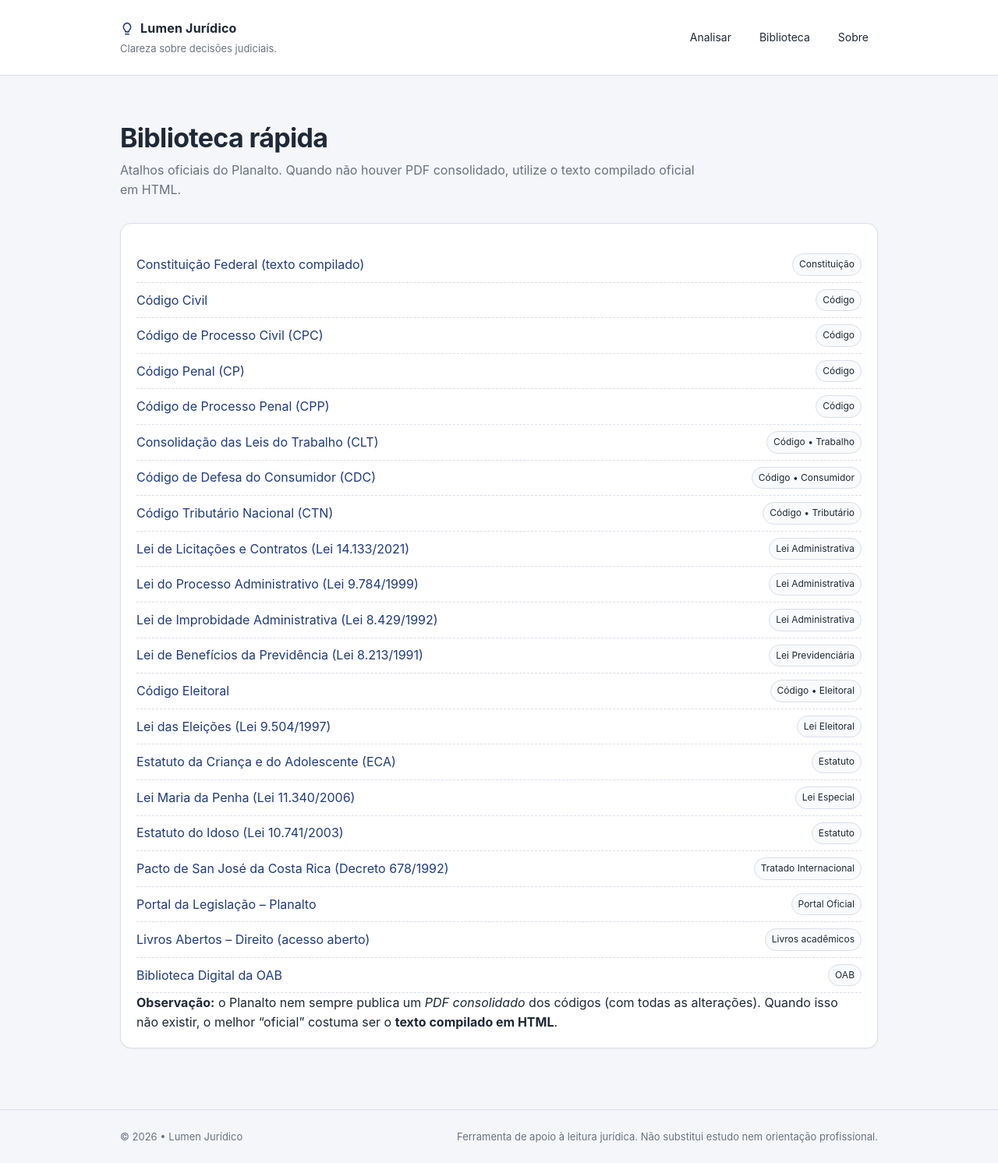
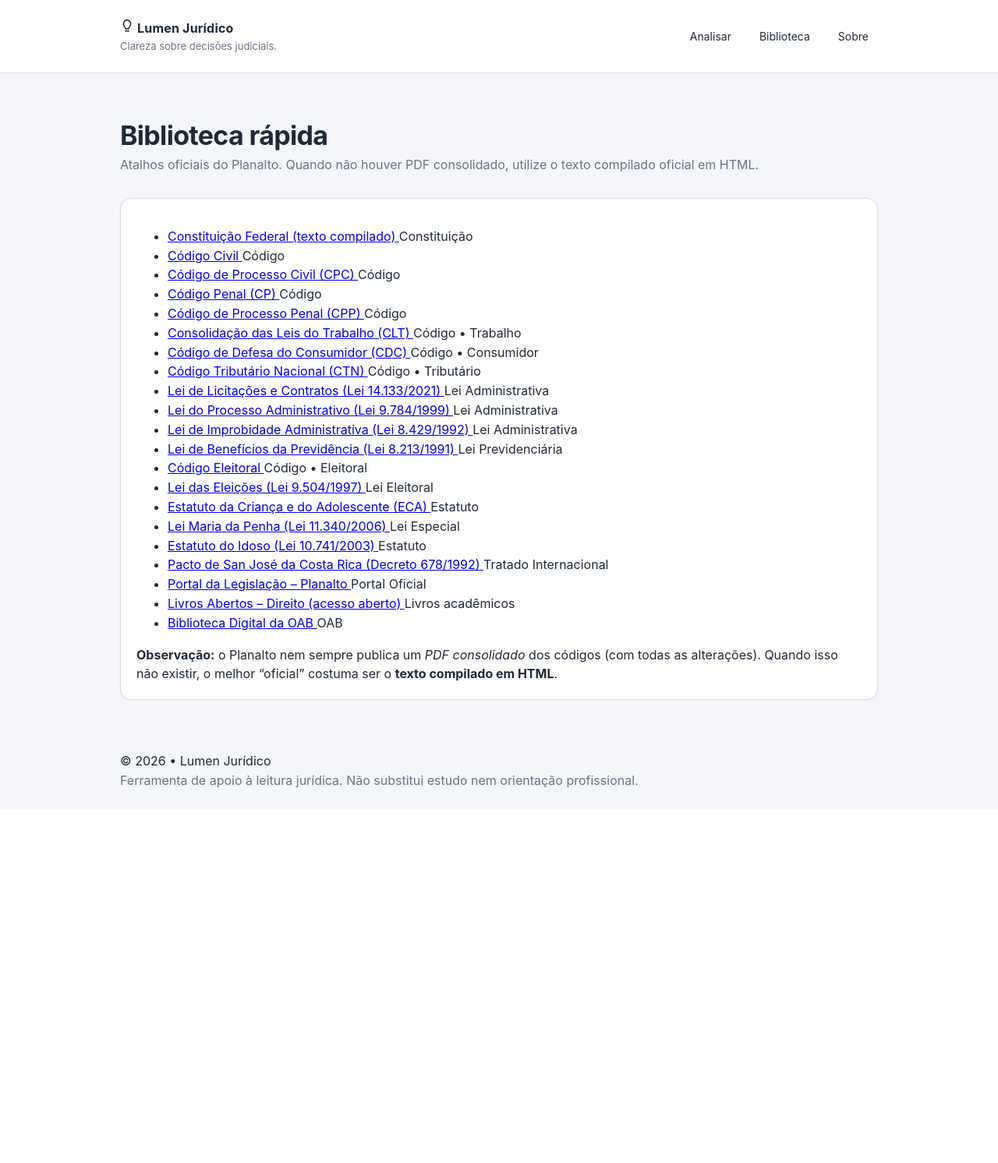
Before and after one commit to sabrinaandraderocha-cmyk/lumen-juridico, a Flask app: page /biblioteca in a window 1280 px wide. Shown: the whole page at 78% size. After the commit the page ends 1011 px from the top, so only its background shows below. Run offline with Flask 3, Linux system fonts and the light colour scheme.

Commit message:
Update style.css

```diff
--- a/static/style.css
+++ b/static/style.css
@@ -91,20 +91,6 @@ body{
   color:var(--muted);
 }
 
-.brand-title{
-  display:inline-flex;
-  align-items:center;
-  gap:8px;
-}
-
-.brand-icon{
-  display:inline-flex;
-  align-items:center;
-  justify-content:center;
-  color:var(--accent);
-  transform:translateY(1px);
-}
-
 /* =========================
    NAV
    ========================= */
@@ -146,10 +132,6 @@ body{
   font-size:16px;
   margin-top:12px;
   line-height:1.6;
-}
-
-.hero .muted{
-  margin-top:10px;
   max-width:760px;
 }
 
@@ -298,125 +295,16 @@ input[type="file"]{
   background:#f9fafb;
 }
 
+/* botão de risco */
 .btn.danger{
   background:#ffffff;
   color:var(--danger);
   border-color:var(--danger);
 }
 
-/* =========================
-   LISTAS / LINKS
-   ========================= */
-
-ul{
-  padding-left:18px;
-  margin:8px 0 0;
-}
-
-.links{
-  list-style:none;
-  padding:0;
-  margin:10px 0 0;
-}
-
-.links li{
-  display:flex;
-  justify-content:space-between;
-  align-items:center;
-  gap:10px;
-  padding:8px 0;
-  border-bottom:1px dashed var(--border);
-}
-
-.links a{
-  text-decoration:none;
-  color:var(--accent);
-}
-
-.links a:hover{
-  text-decoration:underline;
-}
-
-.pill{
-  font-size:12px;
-  padding:4px 8px;
-  border-radius:999px;
-  border:1px solid var(--border);
-  background:#f9fafb;
-}
-
-/* =========================
-   BLOCOS DE TEXTO
-   ========================= */
-
-.pre{
-  background:#f9fafb;
-  border:1px dashed var(--border);
-  border-radius:10px;
-  padding:14px;
-  white-space:pre-wrap;
-  font-size:13px;
-  line-height:1.6;
-}
-
-/* =========================
-   TABELAS
-   ========================= */
-
-.table{
-  width:100%;
-  border-collapse:collapse;
-}
-
-.table th,
-.table td{
-  padding:12px;
-  border-bottom:1px solid var(--border);
-  text-align:left;
-}
-
-.table th{
-  font-size:13px;
-  color:var(--muted);
-  font-weight:600;
-}
-
-/* =========================
-   FLASH
-   ========================= */
-
-.flash{
-  padding:14px;
-  border-radius:10px;
-  margin-bottom:10px;
-}
-
-.flash.success{
-  border:1px solid var(--success);
-  color:var(--success);
-  background:#ecfdf3;
-}
-
-.flash.error{
-  border:1px solid var(--danger);
-  color:var(--danger);
+.btn.danger:hover{
   background:#fef2f2;
 }
 
 /* =========================
-   FOOTER
-   ========================= */
-
-.footer{
-  border-top:1px solid var(--border);
-  margin-top:36px;
-}
-
-.footer-inner{
-  display:flex;
-  justify-content:space-between;
-  flex-wrap:wrap;
-  gap:12px;
-  color:var(--muted);
-  font-size:13px;
-}
+   L
```
Also changed, not shown: other parts of static/style.css (+23 -8 lines).
